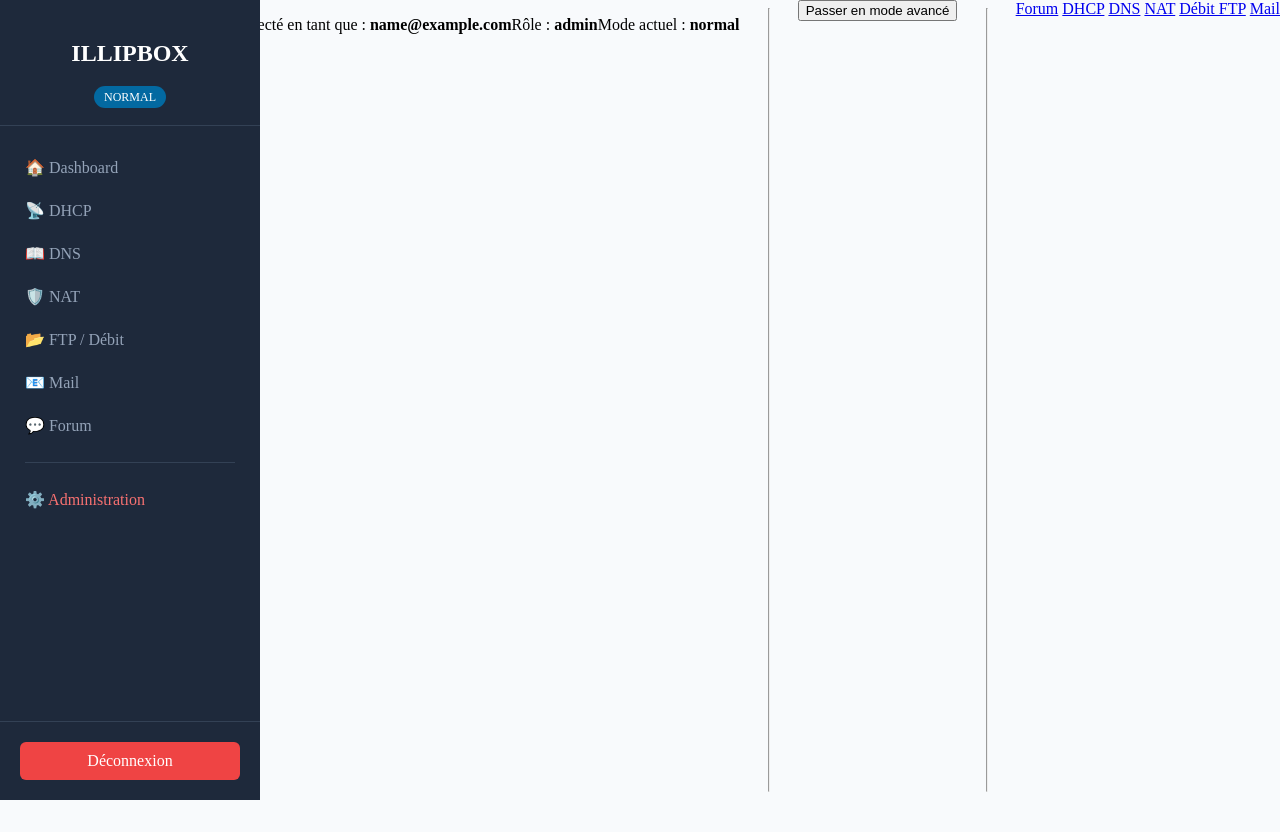
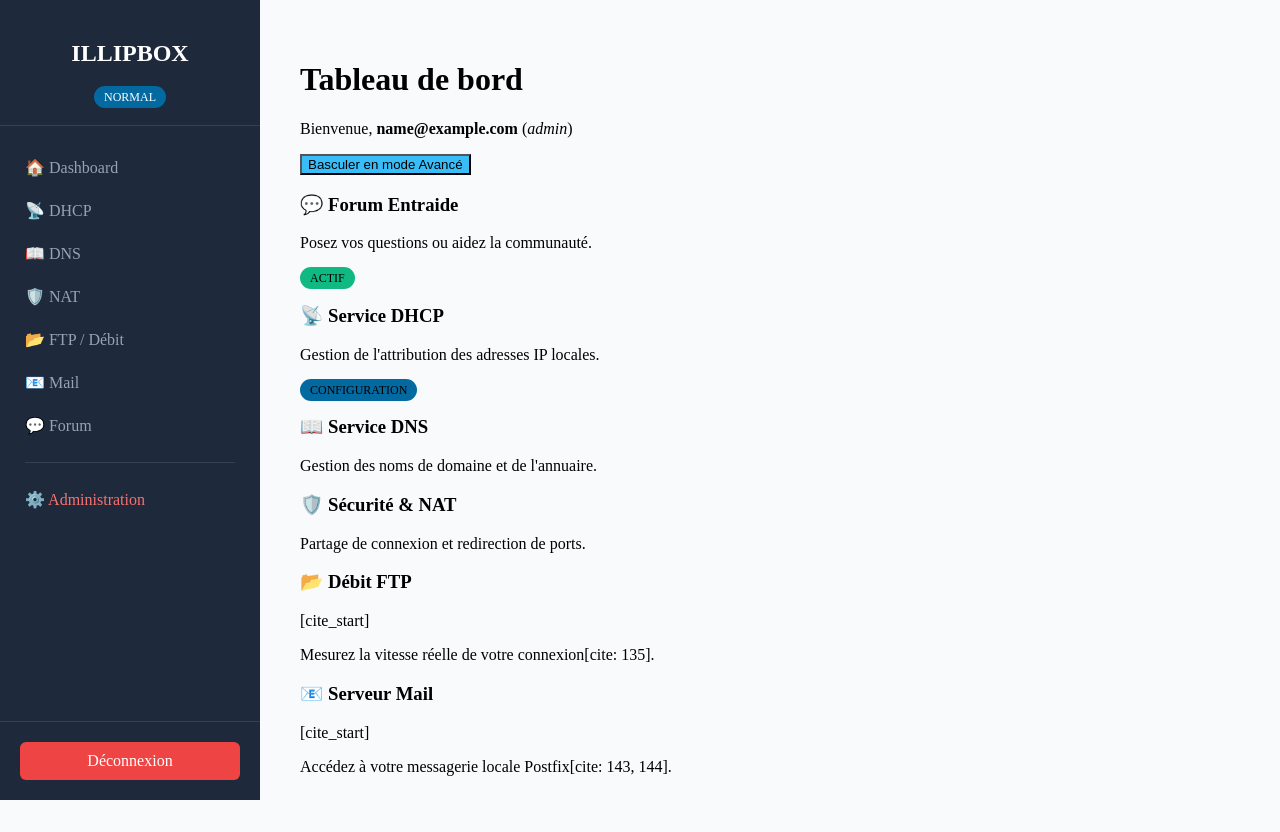
Before and after one commit to zozobkm/ams-reseaux, a PHP site: page /dahboard/index.php in a window 1280 px wide. Before the commit the page ends 800 px from the top, so only its background shows below. Run offline with PHP 8.4, Linux system fonts and the light colour scheme; the visitor is signed in with stand-in values (Sample User, id 1).

Commit message:
Update dashboard layout and content

```diff
--- a/dahboard/index.php
+++ b/dahboard/index.php
@@ -1,8 +1,5 @@
 <?php
-ini_set('display_errors', 1);
-error_reporting(E_ALL);
 session_start();
-
 if (!isset($_SESSION["user_id"])) {
     header("Location: /ams-reseaux/auth/login.php");
     exit;
@@ -11,37 +8,68 @@ if (!isset($_SESSION["user_id"])) {
 <!DOCTYPE html>
 <html lang="fr">
 <head>
-<meta charset="UTF-8">
-<title>Dashboard Box</title>
-<link rel="stylesheet" href="/ams-reseaux/assets/style.css">
+    <meta charset="UTF-8">
+    <title>Dashboard - ILLIPBOX</title>
+    <link rel="stylesheet" href="/ams-reseaux/assets/style.css">
 </head>
 <body>
 
 <?php include __DIR__ . '/../menu.php'; ?>
 
-<h1>Tableau de bord</h1>
+<div class="main-content">
+    <div class="header-status">
+        <div>
+            <h1>Tableau de bord</h1>
+            <p>Bienvenue, <strong><?= htmlspecialchars($_SESSION["email"]) ?></strong> (<em><?= htmlspecialchars($_SESSION["role"]) ?></em>)</p>
+        </div>
 
-<p>Connecté en tant que : <strong><?= htmlspecialchars($_SESSION["email"]) ?></strong></p>
-<p>Rôle : <strong><?= htmlspecialchars($_SESSION["role"]) ?></strong></p>
-<p>Mode actuel : <strong><?= htmlspecialchars($_SESSION["mode"]) ?></strong></p>
+        <form method="post" action="toggle_mode.php">
+            <button type="submit" style="background: var(--active-color);">
+                Basculer en mode <?= $_SESSION["mode"] === "normal" ? "Avancé" : "Normal" ?>
+            </button>
+        </form>
+    </div>
 
-<hr>
+    <div class="grid-services">
+        <a href="/ams-reseaux/services/forum.php" class="card" style="text-decoration: none; color: inherit;">
+            <h3>💬 Forum Entraide</h3>
+            <p>Posez vos questions ou aidez la communauté.</p>
+            <span class="badge-mode" style="background: #10b981;">Actif</span>
+        </a>
 
-<form method="post" action="toggle_mode.php">
-    <button type="submit">
-        Passer en mode <?= $_SESSION["mode"] === "normal" ? "avancé" : "normal" ?>
-    </button>
-</form>
+        <a href="/ams-reseaux/services/dhcp.php" class="card" style="text-decoration: none; color: inherit;">
+            <h3>📡 Service DHCP</h3>
+            <p>Gestion de l'attribution des adresses IP locales.</p>
+            <span class="badge-mode">Configuration</span>
+        </a>
 
-<hr>
+        <a href="/ams-reseaux/services/dns.php" class="card" style="text-decoration: none; color: inherit;">
+            <h3>📖 Service DNS</h3>
+            <p>Gestion des noms de domaine et de l'annuaire.</p>
+        </a>
 
-<div class="grid">
-    <a class="card" href="/ams-reseaux/services/forum.php">Forum</a>
-    <a class="card" href="/ams-reseaux/services/dhcp.php">DHCP</a>
-    <a class="card" href="/ams-reseaux/services/dns.php">DNS</a>
-    <a class="card" href="/ams-reseaux/services/nat.php">NAT</a>
-    <a class="card" href="/ams-reseaux/services/ftp.php">Débit FTP</a>
-    <a class="card" href="/ams-reseaux/services/mail.php">Mail</a>
+        <a href="/ams-reseaux/services/nat.php" class="card" style="text-decoration: none; color: inherit;">
+            <h3>🛡️ Sécurité & NAT</h3>
+            <p>Partage de connexion et redirection de ports.</p>
+        </a>
+
+        <a href="/ams-reseaux/services/ftp.php" class="card" style="text-decoration: none; color: inherit;">
+            <h3>📂 Débit FTP</h3>
+            [cite_start]<p>Mesurez la vitesse réelle de votre connexion[cite: 135].</p>
+        </a>
+
+        <a href="/ams-reseaux/services/mail.php" class="card" style="text-decoration: none; color: inherit;">
+            <h3>📧 Serveur Mail</h3>
+            [cite_start]<p>Accédez à votre messagerie locale Postfix[cite: 143, 144].</p>
+        </a>
+    </div>
+
+    <?php if ($_SESSION["mode"] === "avance"): ?>
+    <div class="card" style="margin-top: 30px; border-top: 4px solid var(--admin-color);">
+        <h3>⚙️ Paramètres Avancés</h3>
+        [cite_start]<p>En mode avancé, vous avez accès à la modification directe des fichiers de configuration système[cite: 165].</p>
+    </div>
+    <?php endif; ?>
 </div>
 
 </body>
```
